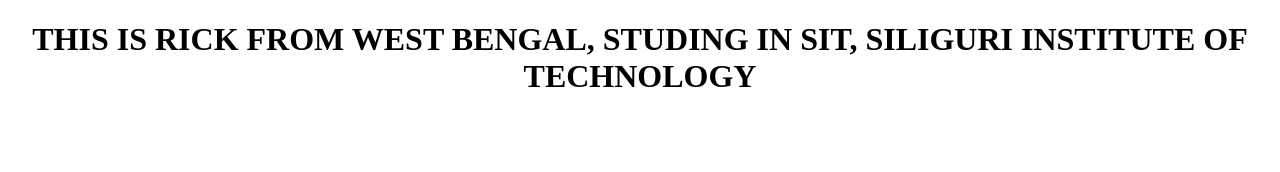
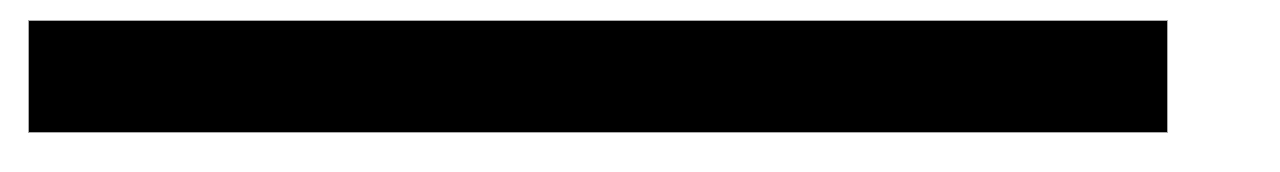
Before and after one commit to skytechrick01/GET_SKY_BUY, a plain HTML site: page index.html in a window 1280 px wide. Drawn offline with Linux system fonts and the light colour scheme.

Commit message:
Updated index.html

```diff
--- a/index.html
+++ b/index.html
@@ -6,8 +6,10 @@
     <title>GET SKY BUY | Online shopping site for local products</title>
 </head>
 <body>
-    <h1>
-        <center><strong> THIS IS RICK FROM WEST BENGAL, STUDING IN SIT, SILIGURI INSTITUTE OF TECHNOLOGY</strong></center>
+    <h1 style="background-color: black; display:block; width: 90%; border: 1px solid #aaa; margin:20px;">
+        <center><strong>HELLO, I AM RICK, THIS IS MY WORKING DOMAIN... AND I AM A STUDENT OF SIT SILIGURI, <br>
+        I am now in DESH Building, in Section D, AIML STUDENT...
+        </strong></center>
     </h1>
 
 </body>
```
